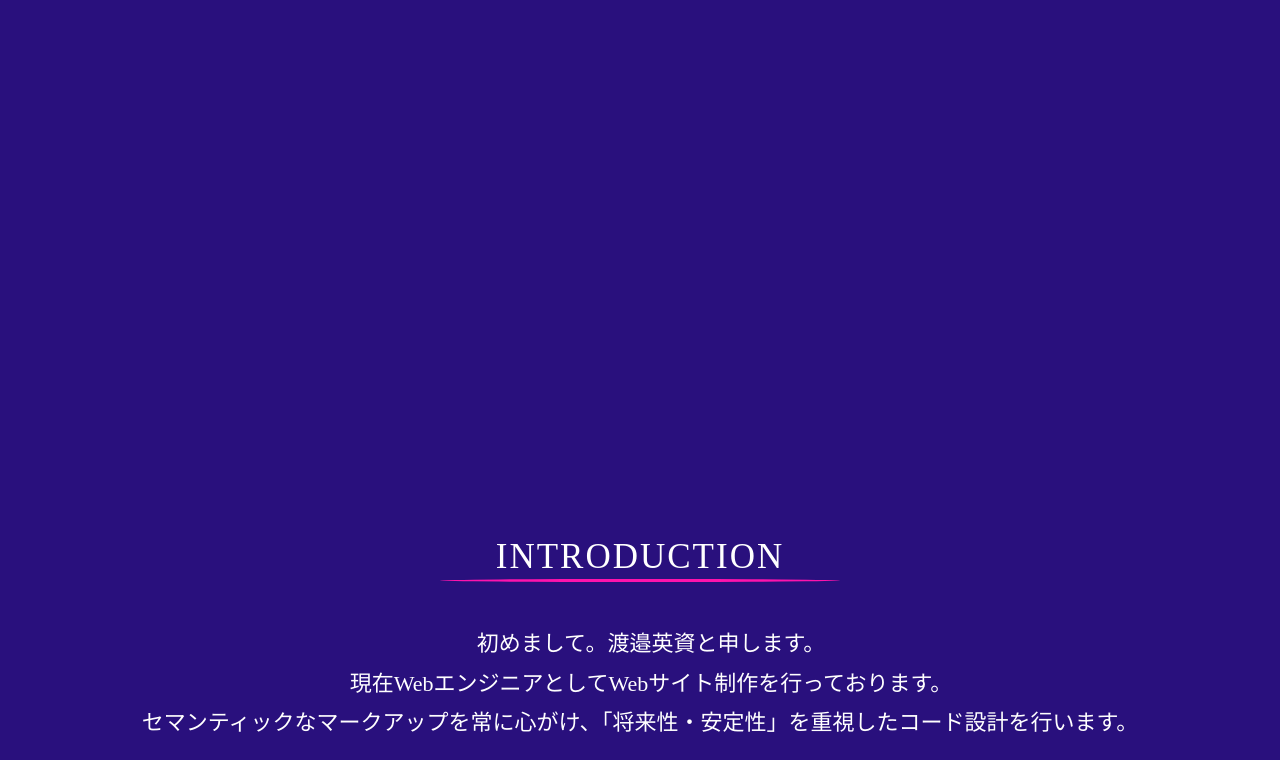
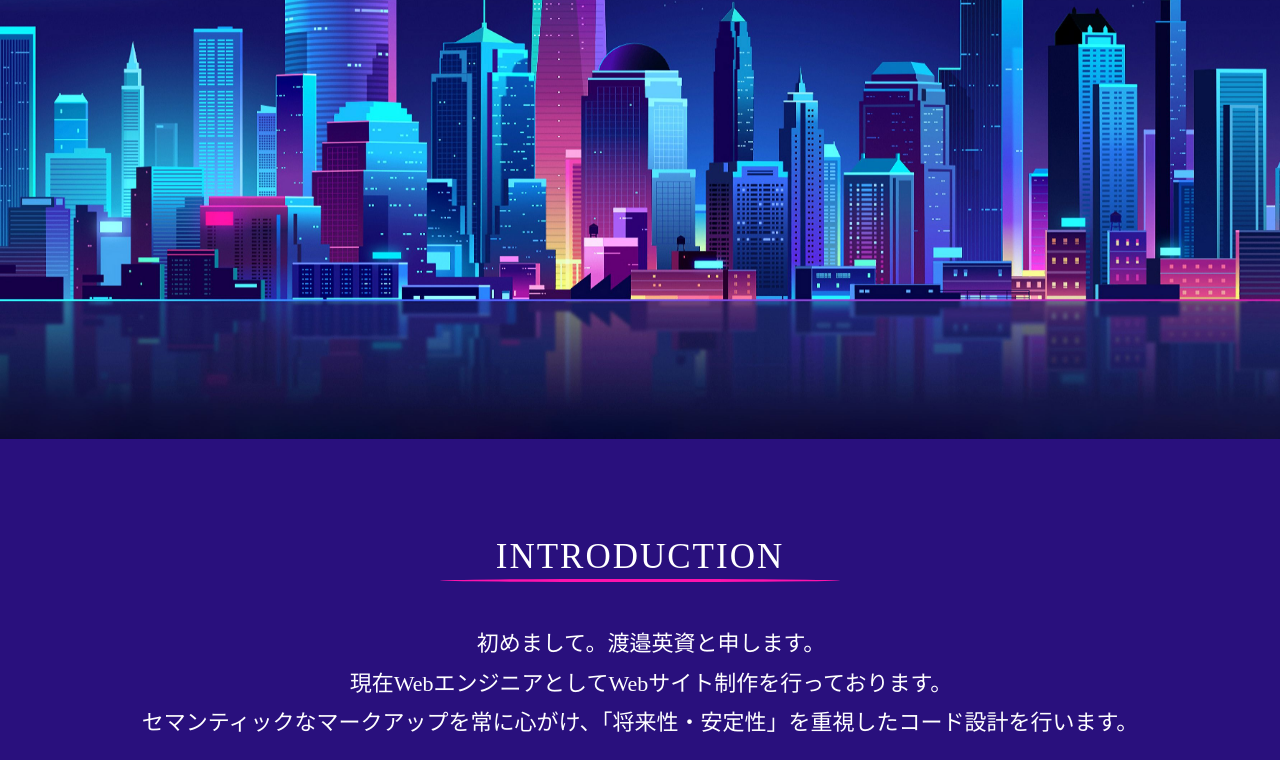
Before and after one commit to EisukeWatanabe/Eisuke0424myportfolio, a plain HTML site: page index.html in a window 1280 px wide. Shown: the part 361-1121 px from the top of the page. Drawn offline with Linux system fonts and the light colour scheme.

Commit message:
Update style.css

```diff
--- a/style.css
+++ b/style.css
@@ -38,7 +38,7 @@ img {
 .p-hero {
   position: relative;
   height: 100vh;
-  background-image: url("../assets/images/bg_hdr.jpg");
+  background-image: url("bg_hdr.jpg");
   background-size: cover;
   z-index: 1
 }
```
